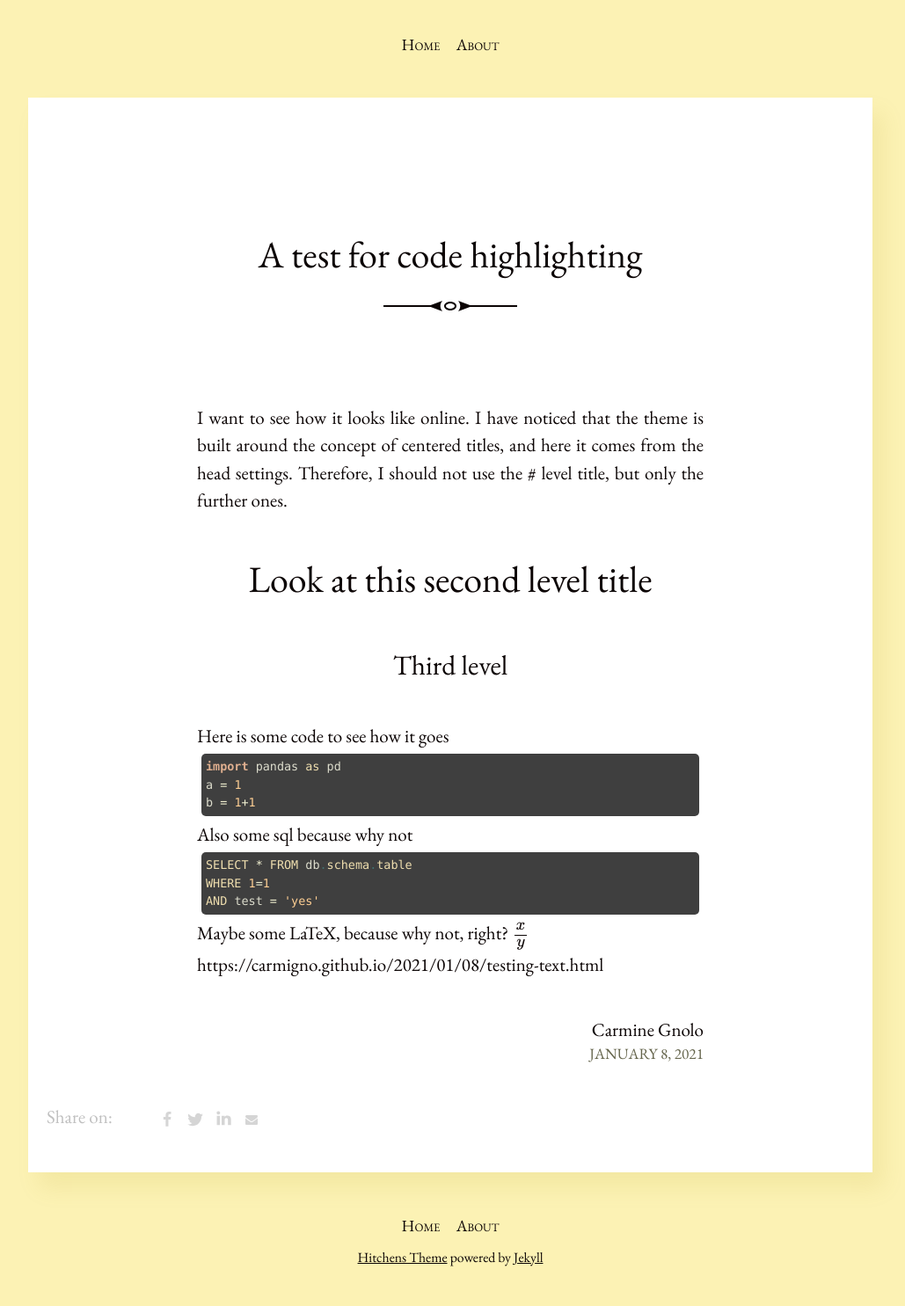
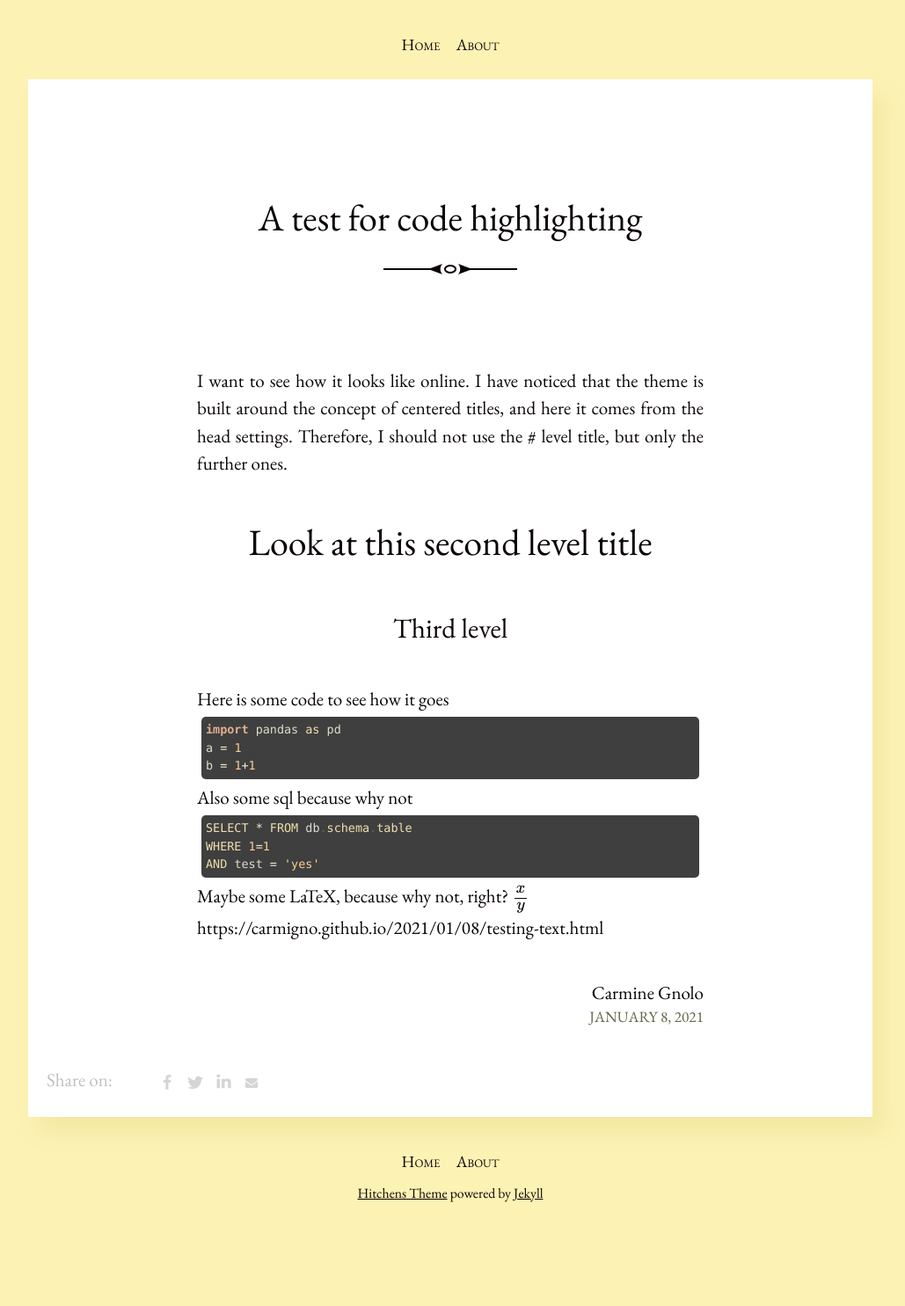
Before and after one commit to carmigno/carmigno.github.io, a Jekyll site: the page built from _posts/2021-01-08-testing-text.md, in a window 1280 px wide. Shown: the whole page at 88% size, without its empty margins (128-1157 px from the left). Built offline with Jekyll 4.4.1, drawn with Linux system fonts in a browser that asks for light colours; formulas are drawn with MathJax 3; after the commit the page ends 1412 px from its top, so only the background shows below that.

Commit message:
Changing padding

```diff
--- a/_sass/_article.scss
+++ b/_sass/_article.scss
@@ -1,8 +1,8 @@
 .post {
   background: white;
-  margin: 2em auto;
+  margin: 1em auto;
   max-width: 60rem;
-  padding: 2em 0;
+  padding: 1em 0;
   box-shadow: 12px 18px 24px rgba(darken($brand-color, 50%), .1);
 }
 
```
